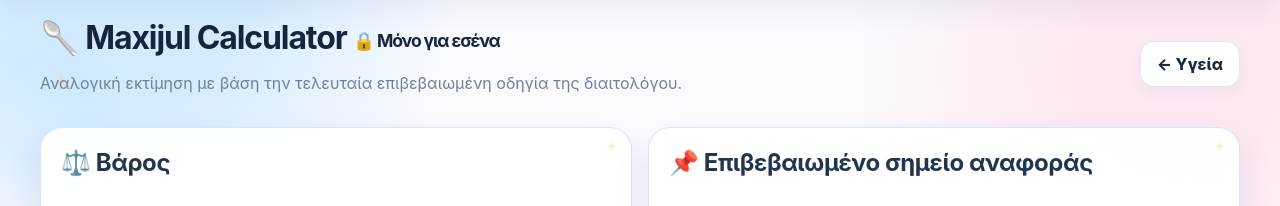
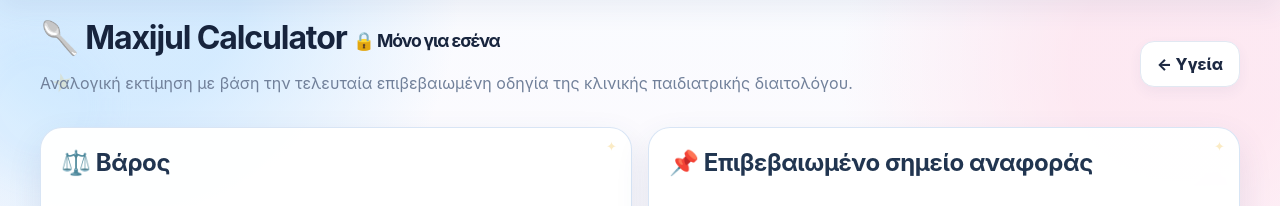
Before and after one commit to MichalisMichael26/giorgos-health, a Django app: template templates/maxijul/calculator.html in a window 1280 px wide. Shown: the part 74-280 px from the top of the page. Run offline with Django 5.2, Linux system fonts and the light colour scheme; the template is opened without the code that fills it, so the values that code supplies are empty.

Commit message:
Keep nutrition labels and clinical dietitian title consistent

```diff
--- a/templates/maxijul/calculator.html
+++ b/templates/maxijul/calculator.html
@@ -4,7 +4,7 @@
 <div class="page-head">
     <div>
         <h1>🥄 Maxijul Calculator <span style="font-size:.55em;vertical-align:middle;">🔒 Μόνο για εσένα</span></h1>
-        <p class="muted">Αναλογική εκτίμηση με βάση την τελευταία επιβεβαιωμένη οδηγία της διαιτολόγου.</p>
+        <p class="muted">Αναλογική εκτίμηση με βάση την τελευταία επιβεβαιωμένη οδηγία της κλινικής παιδιατρικής διαιτολόγου.</p>
     </div>
     <a class="btn" href="{% url 'health_hub' %}">← Υγεία</a>
 </div>
```
